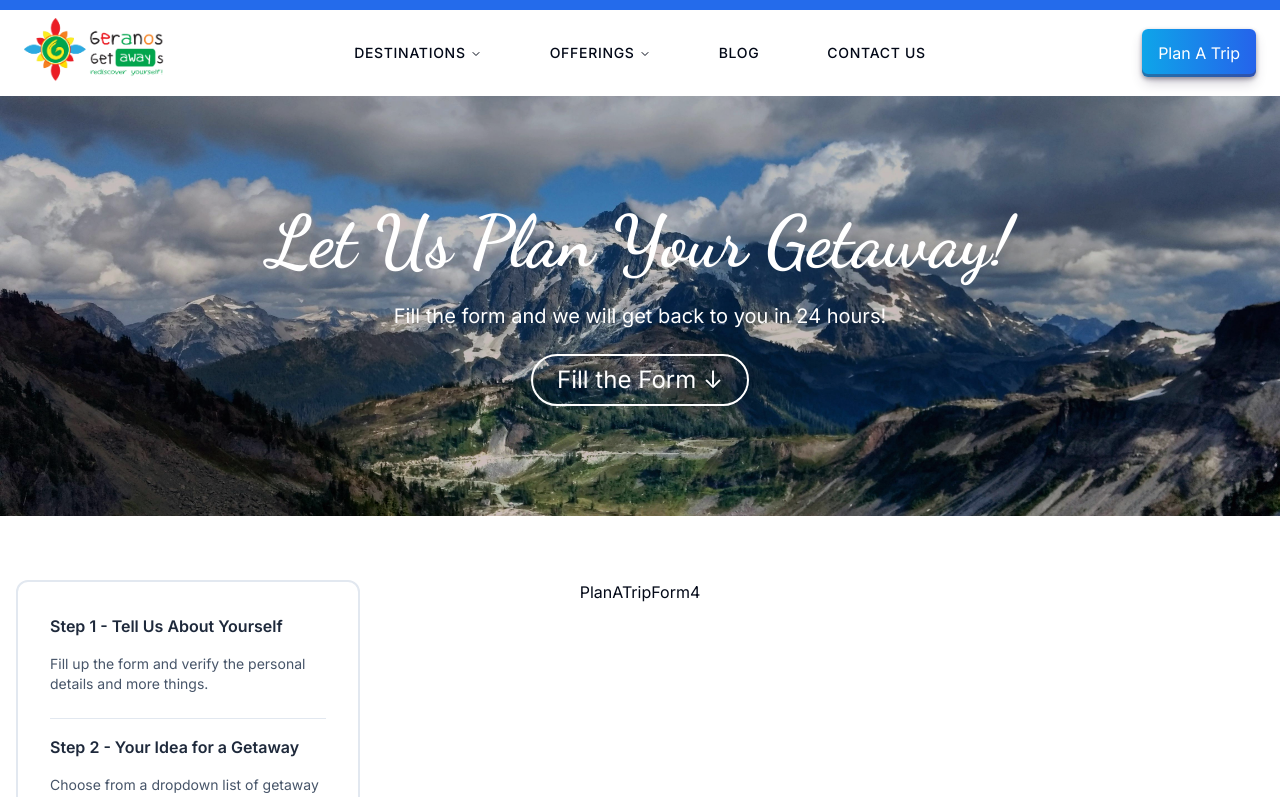
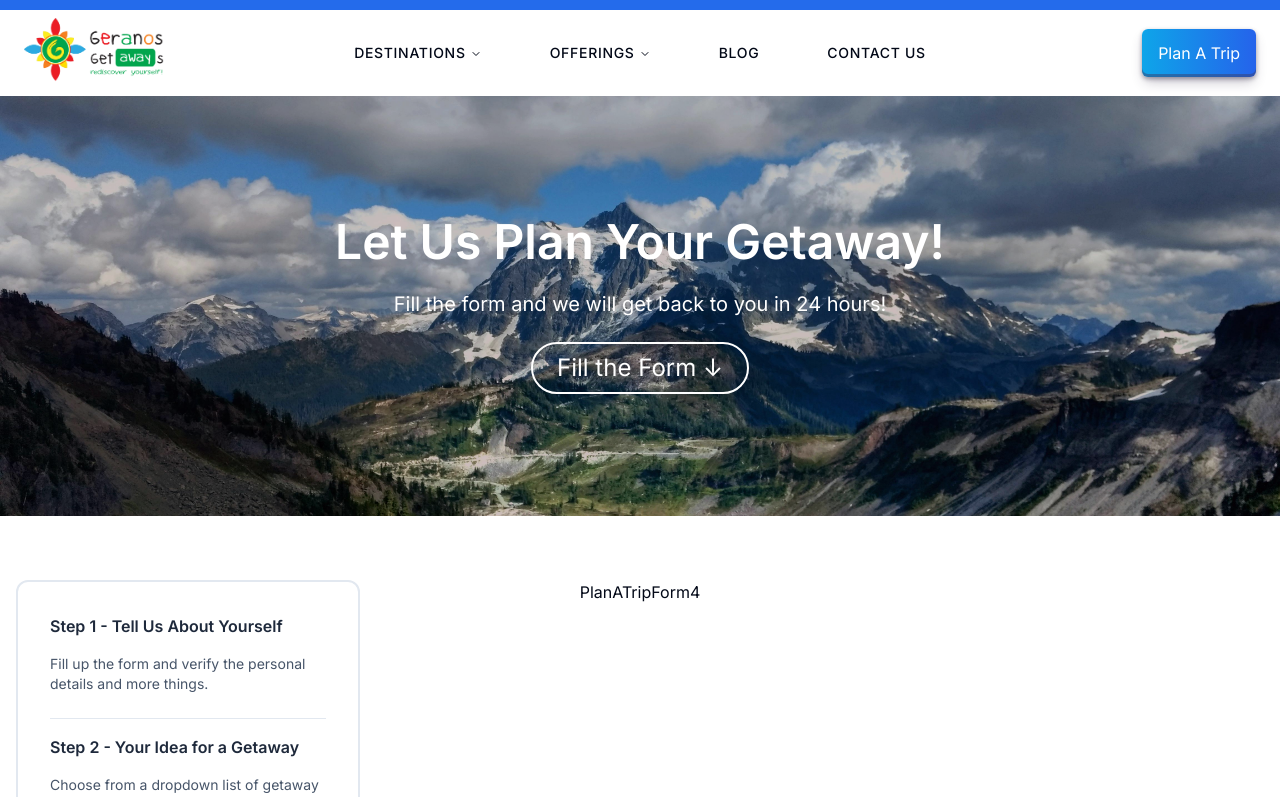
Before and after one commit to TheHypedge/geranos, a Next.js app: page /plan-a-trip in a window 1280 px wide. Shown: the top 797 px of the page. Built offline with nearby package versions, Linux system fonts and the light colour scheme.

Commit message:
changes
changes

```diff
--- a/src/app/contact/page.tsx
+++ b/src/app/contact/page.tsx
@@ -7,7 +7,7 @@ const Page = () => {
     <div className="min-h-[400px] flex flex-col my-12 mb-0">
         <div className="bg-cover bg-[url('/global/banners/contact-3.jpg')]  min-h-[420px]  bg-slate-50">
             <div className="bg-[rgba(0,0,0,0.3)] flex aling-middle justify-center gap-6 text-center flex-col min-h-[420px] px-4 py-12">
-            <h1 className="font-dancingScript text-white text-7xl font-semibold">Contact Us</h1>
+            <h1 className="text-white text-5xl font-semibold">Contact Us</h1>
             <p className="text-white text-xl">We are happy to assist journeys and life experiences!</p>
 
             <Link href="#cstmContId" id="cstmContId" className="">
--- a/src/app/plan-a-trip/page.tsx
+++ b/src/app/plan-a-trip/page.tsx
@@ -31,7 +31,7 @@ const PlanATrip = () => {
 
 <div className="bg-cover bg-[url('/global/banners/contact-5.jpg')] bg-center min-h-[420px]  bg-slate-50">
             <div className="bg-[rgba(0,0,0,0.3)]min-h-[520px] flex aling-middle justify-center gap-6 text-center flex-col min-h-[420px] px-4 py-12 bg-[rgba(0,0,0,0.2)]">
-            <h1 className="font-dancingScript text-white text-7xl font-semibold">Let Us Plan Your Getaway!</h1>
+            <h1 className=" text-white text-5xl font-semibold">Let Us Plan Your Getaway!</h1>
             <p className="text-white text-xl">Fill the form and we will get back to you in 24 hours!</p>
 
             <Link href="#cstmContId" id="cstmContId" className="">
```
